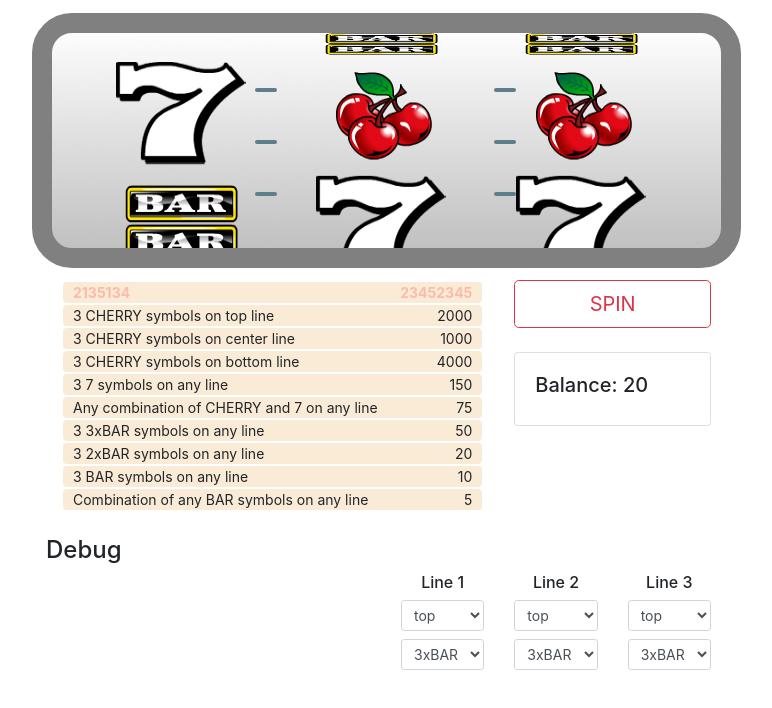
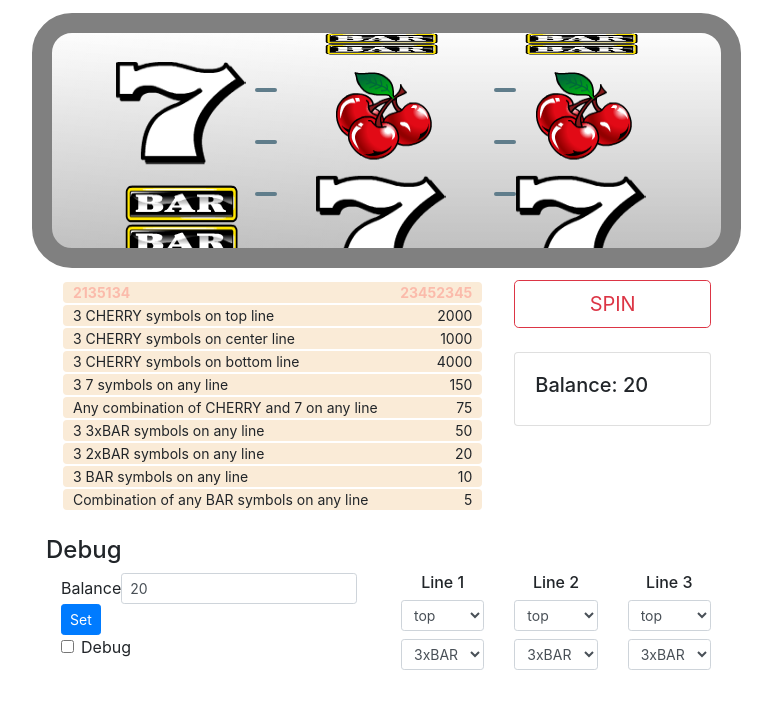
Before and after one commit to Khundzaka/demo-slots-machine, a plain HTML site: page index.html in a window 1280 px wide. Shown: the whole page, without its empty margins (279-1051 px from the left). Drawn offline with nearby package versions, Linux system fonts and the light colour scheme; files whose address does not match are found by name.

Commit message:
add debug inputs

```diff
--- a/index.html
+++ b/index.html
@@ -52,7 +52,24 @@
             <h4>Debug</h4>
         </div>
         <div class="row">
-            <div class="col"></div>
+            <div class="col">
+                <div class="form-inline">
+                    <div class="form-group inline">
+                        <label for="balance-input">Balance</label>
+                        <input id="balance-input" min="0" max="5000" type="text" class="form-control form-control-sm"
+                               value="20">
+                    </div>
+                    <button class="btn btn-sm btn-primary">Set</button>
+                </div>
+                <div>
+                    <div class="form-check">
+                        <input class="form-check-input" type="checkbox" value="" id="debug">
+                        <label class="form-check-label" for="debug">
+                            Debug
+                        </label>
+                    </div>
+                </div>
+            </div>
             <div class="col">
                 <div class="row">
                     <div class="col-4">
```
